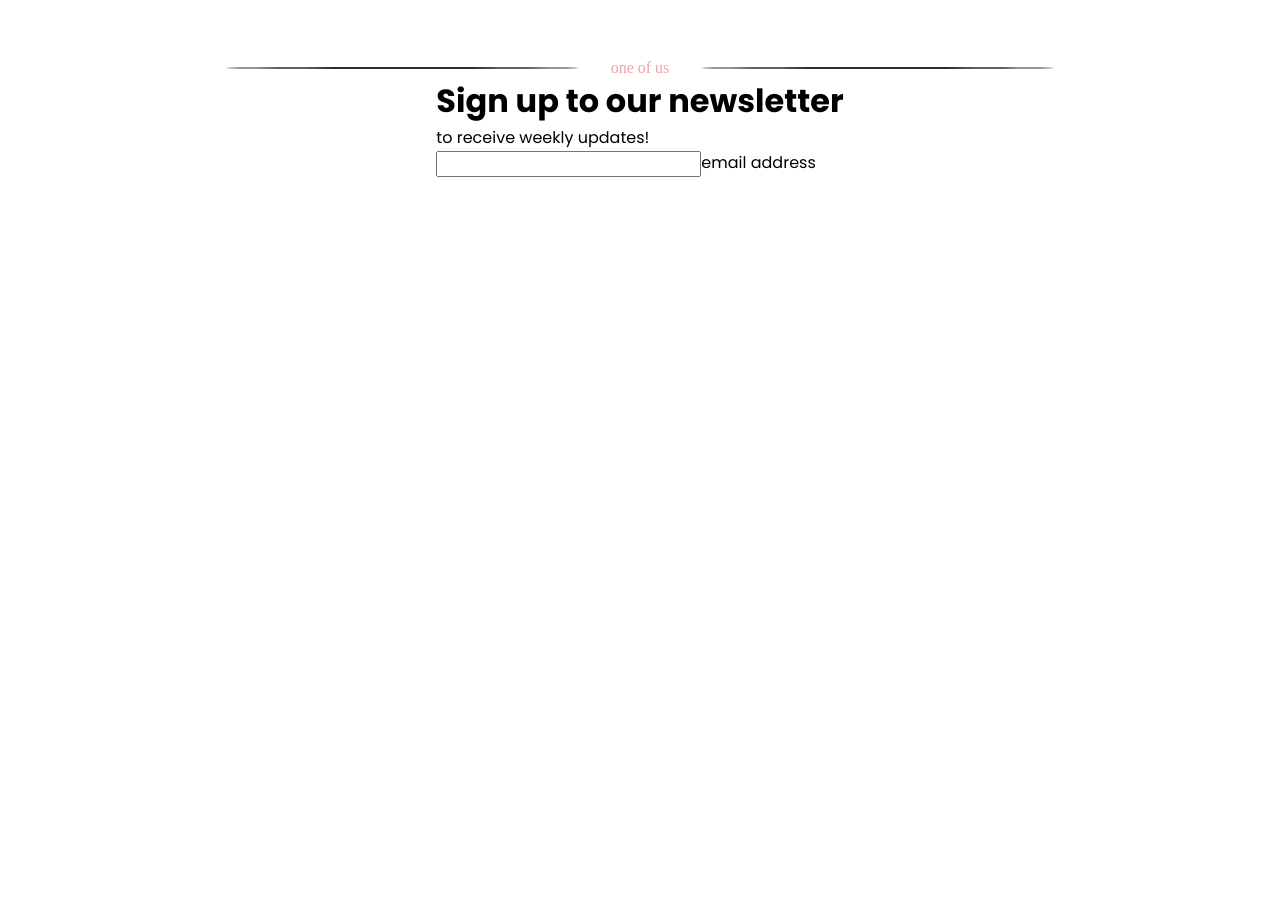
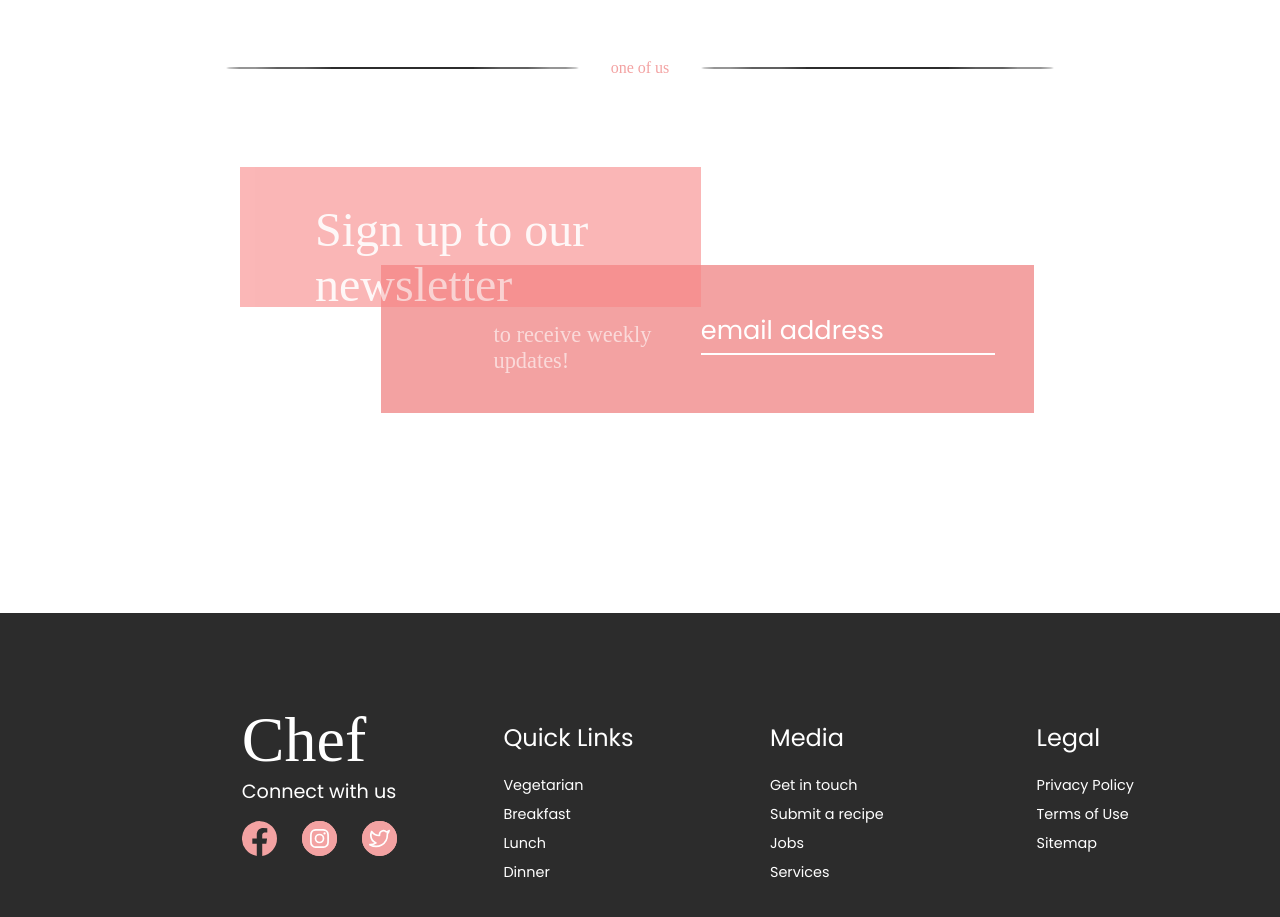
Before and after one commit to HighRoller94/chef-recipe-app, a React (Create React App) app: page / in a window 1280 px wide. Shown: the part 1820-2737 px from the top of the page. Before the commit the page ends 1997 px from the top, so only its background shows below. Built offline with nearby package versions, Linux system fonts and the light colour scheme.

Commit message:
reworked footer component

```diff
--- a/src/App.js
+++ b/src/App.js
@@ -5,6 +5,7 @@ import Search from './components/Search';
 import Results from './pages/Results';
 import Home from './pages/Home';
 import Navbar from './components/Navbar';
+import Footer from './components/Footer';
 
 import ScrollToTop from './ScrollToTop';
 
@@ -19,11 +20,13 @@ function App() {
         <Route path='/search/:id'>
             <Navbar />
             <Results />
+            <Footer />
           </Route>
           <Route path='/'>
             <Navbar />
             <Search />
             <Home />
+            <Footer />
           </Route>
         </Switch>
       </Router>
--- a/src/components/Footer.js
+++ b/src/components/Footer.js
@@ -2,8 +2,61 @@ import React from 'react'
 
 function Footer() {
     return (
-        <div>
-
+        <div className="footer">
+            <div className="footer__container">
+                <div className="footer__logo">
+                    <h2>Chef</h2>
+                    <p>Connect with us</p>
+                    <div className="footer__icons">
+                        {/* Facebook Icon */}
+                        <svg className="footer__icon" xmlns="http://www.w3.org/2000/svg" width="35" height="35" viewBox="0 0 27.329 27.164">
+                            <path id="Icon_awesome-facebook" data-name="Icon awesome-facebook" d="M27.891,14.227a13.664,13.664,0,1,0-15.8,13.5V18.177H8.621v-3.95h3.471V11.216c0-3.424,2.039-5.316,5.161-5.316a21.029,21.029,0,0,1,3.059.267V9.528H18.589a1.975,1.975,0,0,0-2.227,2.134v2.565h3.79l-.606,3.95H16.362v9.549A13.669,13.669,0,0,0,27.891,14.227Z" transform="translate(-0.563 -0.563)" fill="#F3A2A2"/>
+                        </svg>
+                        {/* Instagram Icon */}
+                        <svg className="footer__icon" xmlns="http://www.w3.org/2000/svg" width="35" height="35" viewBox="0 0 32 32">
+                            <g id="Group_45" data-name="Group 45" transform="translate(-1767 -15.961)">
+                                <g id="Ellipse_1" data-name="Ellipse 1" transform="translate(1767 15.961)" fill="#f3a2a2" stroke="#f3a2a2" strokeWidth="1.5">
+                                <circle cx="16" cy="16" r="16" stroke="none"/>
+                                <circle cx="16" cy="16" r="15.25" fill="none"/>
+                                </g>
+                                <path id="Icon_awesome-instagram" data-name="Icon awesome-instagram" d="M8.654,6.455a4.438,4.438,0,1,0,4.438,4.438A4.431,4.431,0,0,0,8.654,6.455Zm0,7.324a2.885,2.885,0,1,1,2.885-2.885A2.891,2.891,0,0,1,8.654,13.778Zm5.655-7.505a1.035,1.035,0,1,1-1.035-1.035A1.033,1.033,0,0,1,14.309,6.273Zm2.939,1.051A5.123,5.123,0,0,0,15.85,3.7a5.157,5.157,0,0,0-3.627-1.4c-1.429-.081-5.713-.081-7.142,0A5.149,5.149,0,0,0,1.454,3.693,5.14,5.14,0,0,0,.056,7.32c-.081,1.429-.081,5.713,0,7.142a5.123,5.123,0,0,0,1.4,3.627,5.163,5.163,0,0,0,3.627,1.4c1.429.081,5.713.081,7.142,0a5.123,5.123,0,0,0,3.627-1.4,5.157,5.157,0,0,0,1.4-3.627c.081-1.429.081-5.709,0-7.138ZM15.4,16a2.921,2.921,0,0,1-1.645,1.645c-1.139.452-3.843.348-5.1.348s-3.967.1-5.1-.348A2.921,2.921,0,0,1,1.906,16c-.452-1.139-.348-3.843-.348-5.1s-.1-3.967.348-5.1A2.921,2.921,0,0,1,3.551,4.145c1.139-.452,3.843-.348,5.1-.348s3.967-.1,5.1.348A2.921,2.921,0,0,1,15.4,5.79c.452,1.139.348,3.843.348,5.1S15.854,14.86,15.4,16Z" transform="translate(1774.348 21.068)" fill="#fff"/>
+                            </g>
+                        </svg>
+                        {/* Twitter Icon */}
+                        <svg className="footer__icon" xmlns="http://www.w3.org/2000/svg" width="35" height="35" viewBox="0 0 32 32">
+                            <g id="Group_49" data-name="Group 49" transform="translate(-1828 -17)">
+                                <g id="Group_46" data-name="Group 46" transform="translate(61 1.039)">
+                                <g id="Ellipse_1" data-name="Ellipse 1" transform="translate(1767 15.961)" fill="#f3a2a2" stroke="#f3a2a2" strokeWidth="1.5">
+                                    <circle cx="16" cy="16" r="16" stroke="none"/>
+                                    <circle cx="16" cy="16" r="15.25" fill="none"/>
+                                </g>
+                                </g>
+                                <path id="Icon_feather-twitter" data-name="Icon feather-twitter" d="M19.112,4.493A8.726,8.726,0,0,1,16.6,5.718a3.586,3.586,0,0,0-6.292,2.4v.8A8.534,8.534,0,0,1,3.1,5.293S-.1,12.5,7.1,15.7a9.318,9.318,0,0,1-5.6,1.6c7.2,4,16.011,0,16.011-9.206a3.6,3.6,0,0,0-.064-.664,6.18,6.18,0,0,0,1.665-2.938Z" transform="translate(1833.694 21.333)" fill="none" stroke="#fff" strokeLinecap="round" strokeLinejoin="round" strokeWidth="1.5"/>
+                            </g>
+                        </svg>
+                    </div>
+                </div>
+                <div className="footer__links">
+                    <h2>Quick Links</h2>
+                    <p>Vegetarian</p>
+                    <p>Breakfast</p>
+                    <p>Lunch</p>
+                    <p>Dinner</p>
+                </div>
+                <div className="footer__media">
+                    <h2>Media</h2>
+                    <p>Get in touch</p>
+                    <p>Submit a recipe</p>
+                    <p>Jobs</p>
+                    <p>Services</p>
+                </div>
+                <div className="footer__legal">
+                    <h2>Legal</h2>
+                    <p>Privacy Policy</p>
+                    <p>Terms of Use</p>
+                    <p>Sitemap</p>
+                </div>
+            </div>
         </div>
     )
 }
--- /dev/null
+++ b/src/styles/_footer.scss
@@ -0,0 +1,71 @@
+.footer {
+    width: 100%;
+    display: flex;
+    background-color: #2c2c2c;
+    .footer__container {
+        padding-top: 90px;
+        padding-bottom: 140px;
+        margin: 0 auto;
+        display: grid;
+        width: 63%;
+        grid-template-columns: 25% 25% 25% 25%;
+        grid-column-gap: 65px;
+        .footer__logo {
+            margin-left: 5px;
+            color: white;
+            h2 {
+                font-family: 'Segoe Script';
+                font-size: 4rem;
+                font-weight: 300;
+                margin-bottom: 5px;
+            }
+            p {
+                margin-top: -5px;
+                font-size: 1.2rem;
+            }
+            .footer__icons {
+                margin-top: 15px;
+                display: flex;
+                .footer__icon {
+                    margin-right: 25px;
+                }
+            }
+        }
+        .footer__links {
+            margin-top: 17px;
+            color: white;
+            h2 {
+                margin-bottom: 20px;
+                font-weight: 500;
+            }
+            p {
+                font-size: 0.9rem;
+                margin-bottom: 8px;
+            }
+        }
+        .footer__media {
+            margin-top: 17px;
+            color: white;
+            h2 {
+                margin-bottom: 20px;
+                font-weight: 500;
+            }
+            p {
+                font-size: 0.9rem;
+                margin-bottom: 8px;
+            }
+        }
+        .footer__legal {
+            margin-top: 17px;
+            color: white;
+            h2 {
+                margin-bottom: 20px;
+                font-weight: 500;
+            }
+            p {
+                font-size: 0.9rem;
+                margin-bottom: 8px;
+            }
+        }
+    }
+}
--- a/src/styles/styles.scss
+++ b/src/styles/styles.scss
@@ -11,6 +11,8 @@ $chefLightPink: #F3A2A2;
 @import './home';
 @import './heroContent';
 @import './blog';
+@import './newsletter';
+@import './footer';
 
 * {
     margin: 0;
```
